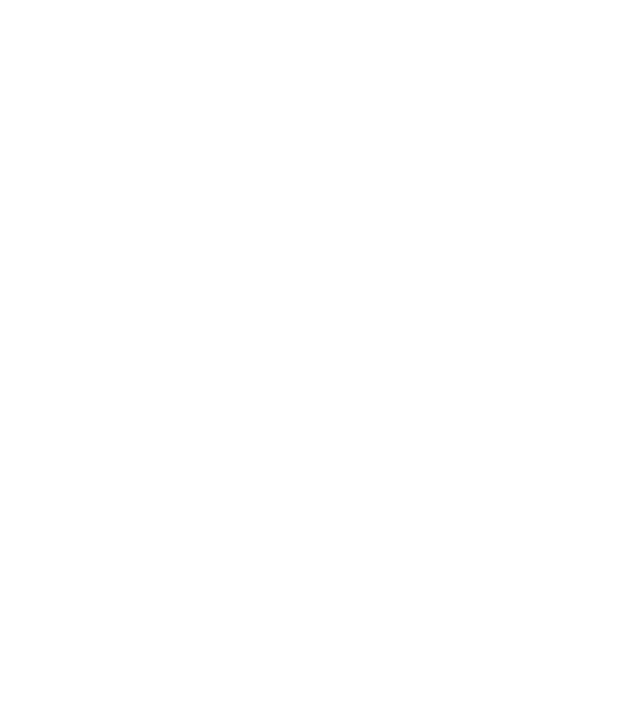
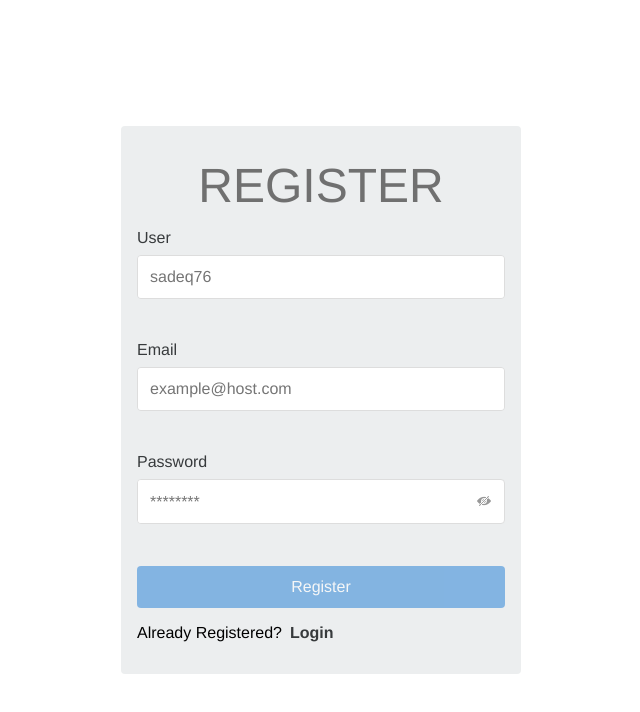
Before and after one commit to sadeq76/arvan-front-end-challenge, a Vue app: page /register in a window 1280 px wide. Before the commit this address had no page. Shown: the top 712 px of the page, without its empty margins (319-959 px from the left). Built offline with nearby package versions, Linux system fonts and the light colour scheme.

Commit message:
add register page

```diff
--- a/src/i18n/index.ts
+++ b/src/i18n/index.ts
@@ -3,8 +3,9 @@
 import user from './user'
 import pages from './pages'
 import loginRegister from './login-register'
+import validation from './validation'
 
-const files = { ...user, ...pages, ...loginRegister }
+const files = { ...user, ...pages, ...loginRegister, ...validation }
 const messages: any = { fa: {}, en: {} }
 for (const [key, value] of Object.entries(files)) {
   for (const [valueKey, valueValue] of Object.entries(value)) {
--- a/src/i18n/user.ts
+++ b/src/i18n/user.ts
@@ -1,4 +1,5 @@
 export default {
   email: { en: 'Email', fa: 'ایمیل' },
-  password: { en: 'Password', fa: 'رمز عبور' }
+  password: { en: 'Password', fa: 'رمز عبور' },
+  user: { en: 'User', fa: 'کاربر' }
 }
--- /dev/null
+++ b/src/i18n/validation.ts
@@ -0,0 +1,11 @@
+export default {
+  fieldIsRequired: {
+    en: 'Field is required',
+    fa: 'فیلد الزامیست'
+  },
+  emailIsNotValid: { en: 'Email is not valid', fa: 'ایمیل معتبر نمی باشد' },
+  theNumberOfCharactersShouldBeMoreThan_length_: {
+    en: 'The number of characters should be more than {length}',
+    fa: 'حداقل {length} کارکتر الزامیست'
+  }
+}
--- /dev/null
+++ b/src/models/dto/register.ts
@@ -0,0 +1,5 @@
+export interface RegisterDTO {
+  user: string
+  email: string
+  password: string
+}
--- a/src/router/index.ts
+++ b/src/router/index.ts
@@ -1,5 +1,6 @@
 import { createRouter, createWebHistory } from 'vue-router'
 import LoginView from '@/views/LoginView.vue'
+import RegisterView from '@/views/RegisterView.vue'
 
 const router = createRouter({
   history: createWebHistory(import.meta.env.BASE_URL),
@@ -9,6 +10,12 @@
       name: 'Login',
       component: LoginView,
       meta: { requiresAuth: false, layout: false }
+    },
+    {
+      path: '/register',
+      name: 'Register',
+      component: RegisterView,
+      meta: { requiresAuth: false, layout: false }
     }
   ]
 })
--- a/src/utils/validations.ts
+++ b/src/utils/validations.ts
@@ -1,17 +1,20 @@
+import i18n from '@/i18n'
+
 export const required = function (value: string) {
-  return !!value || 'Field is required'
+  return !!value || i18n.global.t('fieldIsRequired')
 }
 
 export const email = function (email: string) {
   const validPattern =
     /^(([^<>()[\]\\.,;:\s@"]+(\.[^<>()[\]\\.,;:\s@"]+)*)|.(".+"))@((\[[0-9]{1,3}\.[0-9]{1,3}\.[0-9]{1,3}\.[0-9]{1,3}\])|(([a-zA-Z\-0-9]+\.)+[a-zA-Z]{2,}))$/
 
-  return email.toLowerCase().match(validPattern) || 'Email is not valid'
+  return email.toLowerCase().match(validPattern) || i18n.global.t('emailIsNotValid')
 }
 
 export const min = function (length: number) {
   return (value: string) =>
-    value.length > length || `The number of characters should be more than ${length}`
+    value.length > length ||
+    i18n.global.t('theNumberOfCharactersShouldBeMoreThan_length_', { length })
 }
 
 // TODO: (code: 0001) In this function, we lose closure when converting a string into a function using the eval, and using eval is not safe because it can lead to security vulnerabilities and execution errors
--- /dev/null
+++ b/src/views/RegisterView.vue
@@ -0,0 +1,116 @@
+<script setup lang="ts">
+import { reactive, ref, computed } from 'vue'
+import { useRouter } from 'vue-router'
+import { useI18n } from 'vue-i18n'
+
+// components
+import AInput from '@/components/shared/AInput.vue'
+import ABtn from '@/components/shared/ABtn.vue'
+
+// Types
+import type { RegisterDTO } from '@/models/dto/register'
+
+// Utils
+import { required, email, min, isFormValid } from '@/utils/validations'
+
+const { t } = useI18n()
+const title = computed(() => t('register').toUpperCase())
+
+const loading = ref<boolean>(false)
+const model = reactive<RegisterDTO>({
+  user: '',
+  email: '',
+  password: ''
+})
+const registerForm = ref<HTMLFormElement | null>(null)
+const router = useRouter()
+// TODO: (code: 0004) add API requesst
+const register = function () {
+  if (registerForm.value) {
+    if (!isFormValid(registerForm.value)) return
+
+    loading.value = true
+    setTimeout(() => {
+      loading.value = false
+
+      router.push({ name: 'Login' })
+    }, 4000)
+  }
+}
+</script>
+
+<template>
+  <div class="container flex justify-center items-center rounded-md">
+    <form
+      ref="registerForm"
+      class="register-card silver px-4 py-8 rounded-sm flex column items-center"
+      @submit.prevent="register"
+    >
+      <h1 class="title mb-4">{{ title }}</h1>
+
+      <AInput
+        v-model="model.user"
+        class="w-100 mb-4"
+        :label="$t('user')"
+        type="text"
+        placeholder="sadeq76"
+        :rules="[required]"
+      />
+
+      <AInput
+        v-model="model.email"
+        class="w-100 mb-4"
+        :label="$t('email')"
+        type="email"
+        placeholder="example@host.com"
+        :rules="[required, email]"
+      />
+
+      <AInput
+        v-model="model.password"
+        class="w-100 mb-4"
+        :label="$t('password')"
+        type="password"
+        placeholder="********"
+        :rules="[required, min(8)]"
+      />
+
+      <div class="spacer"></div>
+
+      <ABtn
+        text="Register"
+        :loading="loading"
+        :disabled="!isFormValid(registerForm)"
+        class="w-100"
+        type="submit"
+      />
+
+      <div class="mt-4 w-100 flex">
+        <p>Already Registered?</p>
+        <RouterLink class="ml-2" to="/login">Login</RouterLink>
+      </div>
+    </form>
+  </div>
+</template>
+
+<style lang="scss" scoped>
+.container {
+  height: 100vh;
+
+  .register-card {
+    width: 31.25%;
+    min-width: min($mobile-breakpoint, 100%);
+    max-width: 30rem;
+
+    @media only screen and (max-width: $mobile-breakpoint) {
+      height: 100%;
+    }
+
+    .title {
+      font-size: 3rem;
+      font-weight: normal;
+      color: #707070;
+    }
+  }
+}
+</style>
```
Also changed, not shown: 1 other file (tests, documents, lock files or other folders).
